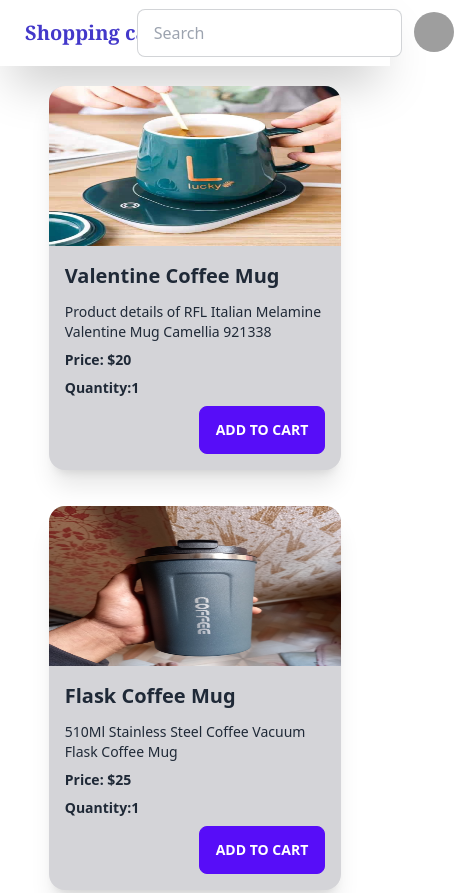
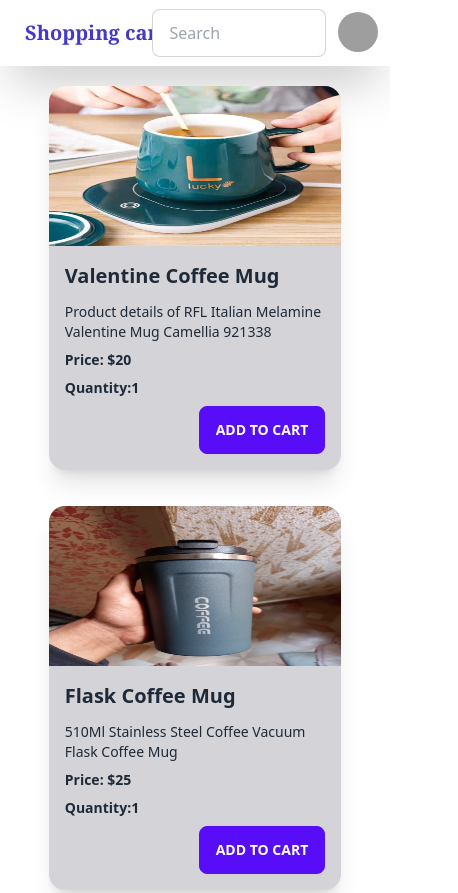
Before and after one commit to Shawon-Mahmud07/Shoppig-Card, a plain HTML site: page index.html in a window 390 px wide. Shown: the top 893 px of the page, 458 px wide, since content can reach past the window. Drawn offline with nearby package versions, Linux system fonts and the light colour scheme; grey boxes are pictures that could not be loaded; files whose address does not match are found by name.

Commit message:
fixed error

```diff
--- a/index.html
+++ b/index.html
@@ -14,15 +14,15 @@
 <body>
   <!-- header Section starts here -->
   <header>
-    <div class="navbar bg-base-100 lg:px-12 shadow-2xl">
-      <div class="flex-1">
+    <div class="navbar flex w-full  bg-base-100 lg:px-12 shadow-2xl">
+      <div class="grow-0 md:flex-1">
         <a class="btn btn-ghost normal-case text-xl font-bold text-indigo-700 font-serif">Shopping card</a>
       </div>
-      <div class="flex-none gap-2">
+      <div class="grow md:flex-none md:gap-2">
         <div class="form-control">
-          <input type="text" placeholder="Search" class="input input-bordered" />
+          <input type="text" placeholder="Search" class="input input-bordered w-11/12 mx-auto" />
         </div>
-        <div class="dropdown dropdown-end">
+        <div class="dropdown grow-0 dropdown-end">
           <label tabindex="0" class="btn btn-ghost btn-circle avatar">
             <div class="w-10 rounded-full">
               <img src="https://picsum.photos/200/300" alt="profile-picture" />
@@ -102,7 +102,7 @@
         class="card-details  h-96 w-[90%] lg:ml-5 md:w-[38%] lg:w-[38%] bg-blue-400 mx-auto mt-5 rounded-lg bg-indigo-500">
         <h1 class="text-center  bg-indigo-300 font-bold text-3xl ">Total Products: <span class="text-indigo-500"
             id="total-product">0</span></h1>
-        <div class="overflow-x-auto mt-5">
+        <div class="w-full overflow-x-auto mt-5">
           <table class="table w-full">
             <thead>
               <tr>
```
